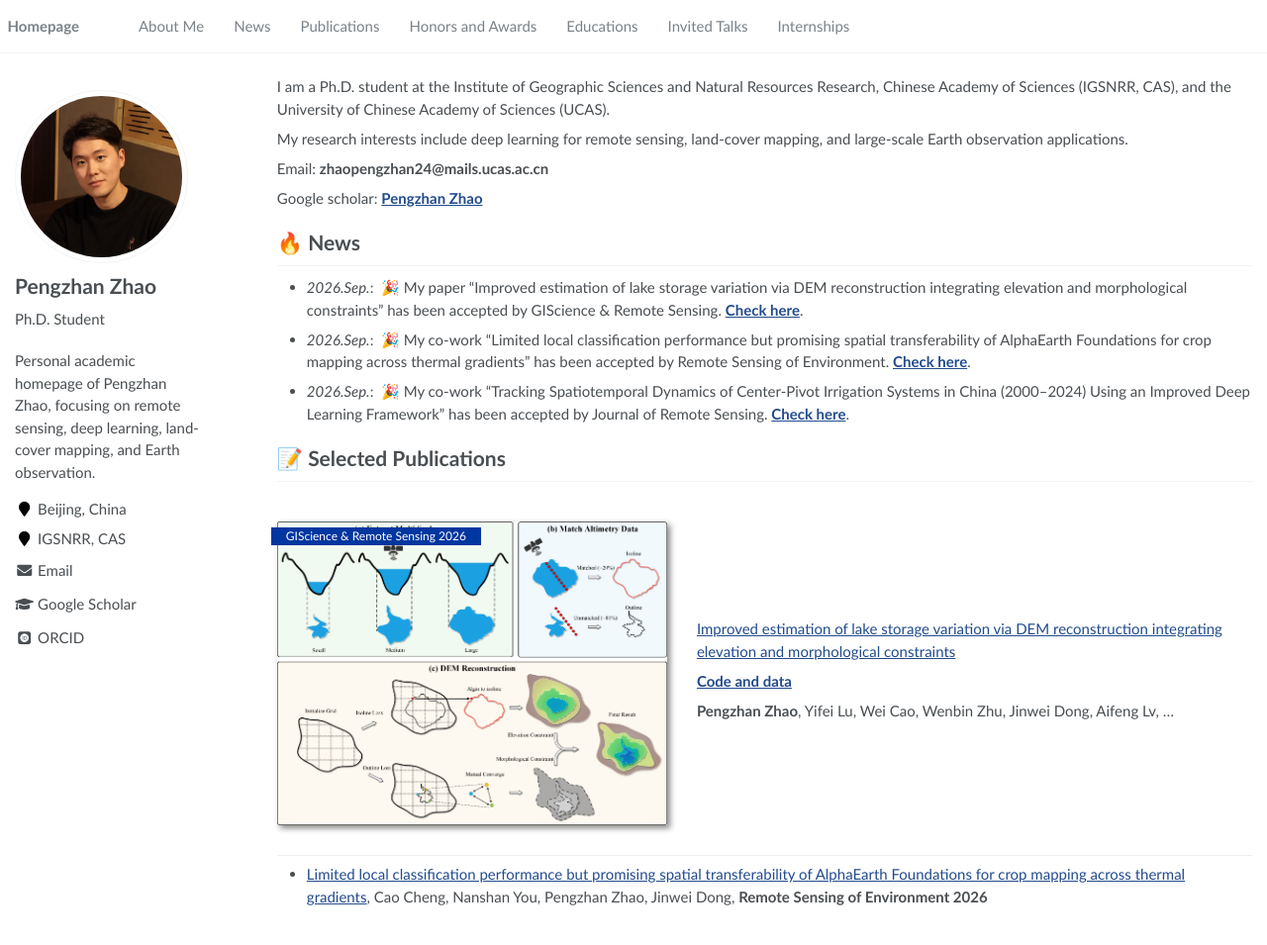
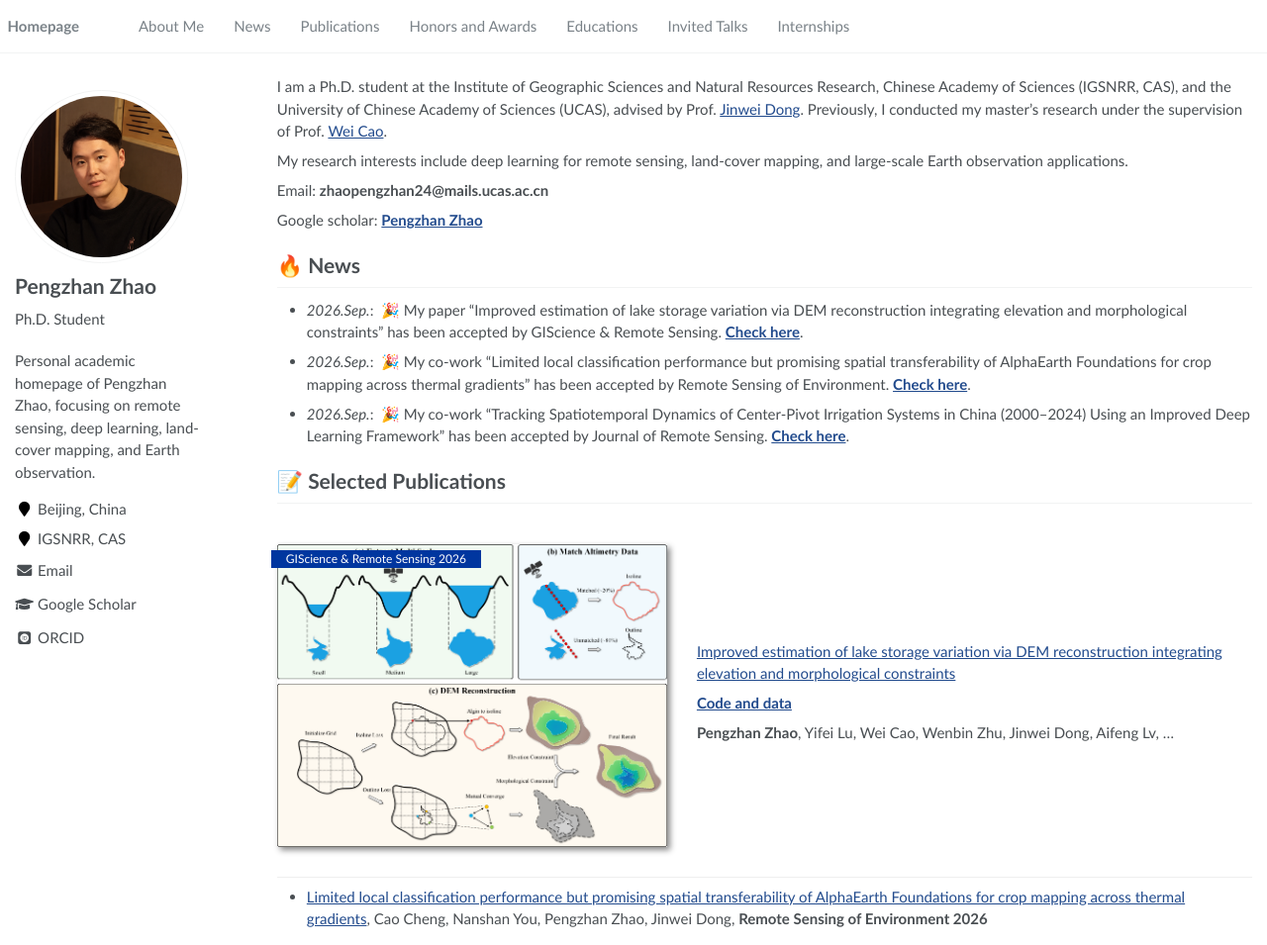
Before and after one commit to zhaopengzhan/zhaopengzhan.github.io, a Jekyll site: the page built from _pages/about.md, in a window 1280 px wide and 955 px high. Shown: the whole window at 99% size. Built offline with Jekyll 4.4.1, drawn with Linux system fonts in a browser that asks for light colours; some web fonts are replaced.

```diff
--- a/_config.yml
+++ b/_config.yml
@@ -28,7 +28,7 @@ author:
   location         : "Beijing, China"
   employer         : "IGSNRR, CAS"
   pubmed           :
-  googlescholar    : "https://scholar.google.com/citations?user=YOUR_GOOGLE_SCHOLAR_ID"
+  googlescholar    : "https://scholar.google.com/citations?user=jw_TAEkAAAAJ"
   email            : "zhaopengzhan24@mails.ucas.ac.cn"
   researchgate     :  # e.g., "https://www.researchgate.net/profile/yourprofile"
   uri              :
--- a/_pages/about.md
+++ b/_pages/about.md
@@ -17,13 +17,13 @@ redirect_from:
 
 <span class='anchor' id='about-me'></span>
 
-I am a Ph.D. student at the Institute of Geographic Sciences and Natural Resources Research, Chinese Academy of Sciences (IGSNRR, CAS), and the University of Chinese Academy of Sciences (UCAS).
+I am a Ph.D. student at the Institute of Geographic Sciences and Natural Resources Research, Chinese Academy of Sciences (IGSNRR, CAS), and the University of Chinese Academy of Sciences (UCAS), advised by Prof. [Jinwei Dong](https://igsnrr.cas.cn/sourcedb/zw/zjrck/kygg/zrzy/201703/t20170306_4755253.html). Previously, I conducted my master's research under the supervision of Prof. [Wei Cao](https://igsnrr.cas.cn/sourcedb/zw/zjrck/202008/t20200819_5660564.html).
 
 My research interests include deep learning for remote sensing, land-cover mapping, and large-scale Earth observation applications.
 
 Email: **zhaopengzhan24@mails.ucas.ac.cn**
 
-Google scholar: [**Pengzhan Zhao**](https://scholar.google.com/citations)
+Google scholar: [**Pengzhan Zhao**](https://scholar.google.com/citations?user=jw_TAEkAAAAJ)
 
 # 🔥 News
 
```
Also changed, not shown: 1 other file.
